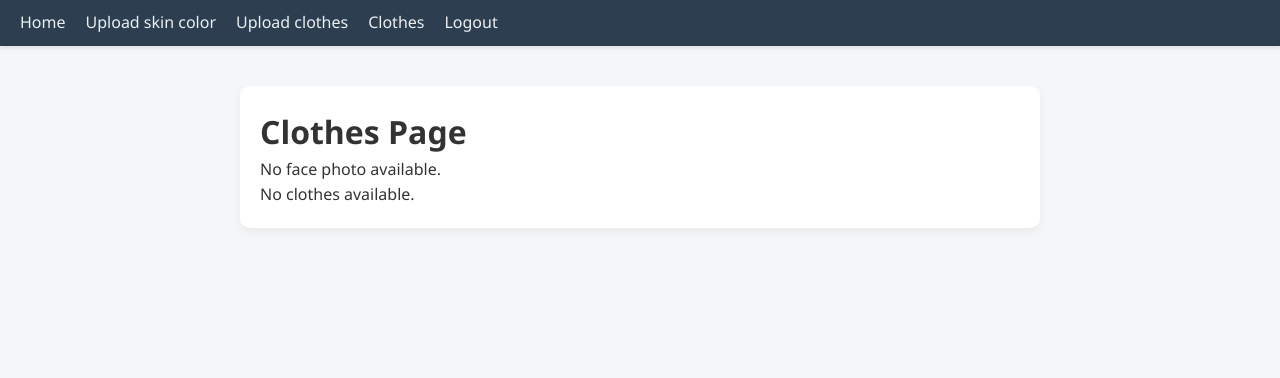
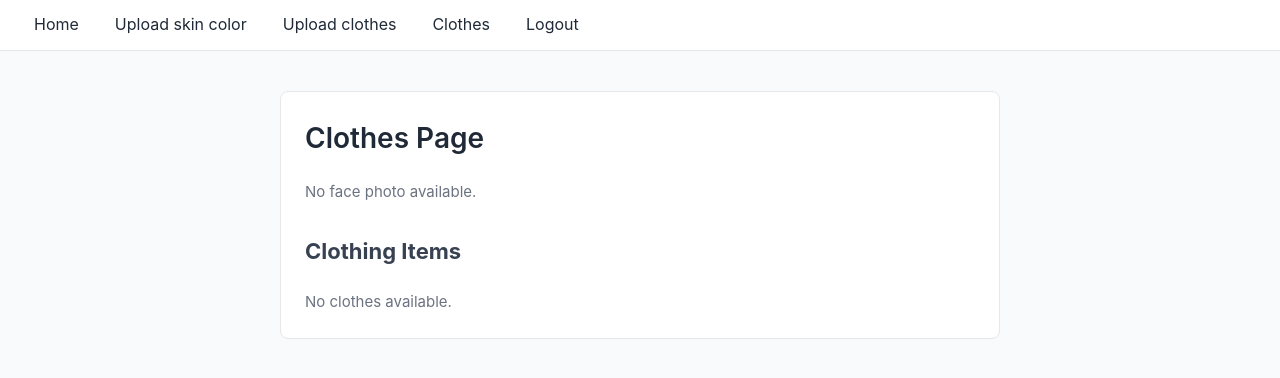
Before and after one commit to UrielMartinez21/Outfit_recommender, a Django app: page /clothing_list/ in a window 1280 px wide. Shown: the top 378 px of the page. Run offline with Django 5.2, Linux system fonts and the light colour scheme; a user stored in the database is signed in; data comes from the database, SQL or seed files in the repository; both versions use the stored data as it was after the commit.

Commit message:
updated of styles

```diff
--- a/core/urls.py
+++ b/core/urls.py
@@ -11,4 +11,6 @@ urlpatterns = [
     path('upload_skincolor/', views.upload_skincolor, name='upload_skincolor'),
     path('upload_clothing/', views.upload_clothing, name='upload_clothing'),
     path('clothing_list/', views.clothing_list, name='clothing_list'),
+    # Crud operations for clothing items
+    path('clothing_list/<int:id>/delete/', views.clothing_delete, name='clothing_delete'),
 ]
--- a/core/views.py
+++ b/core/views.py
@@ -1,5 +1,5 @@
 from django.http import HttpResponse
-from django.shortcuts import render, redirect
+from django.shortcuts import render, redirect, get_object_or_404
 from django.contrib.auth.decorators import login_required
 from django.contrib.auth import authenticate, login, logout
 
@@ -97,3 +97,17 @@ def clothing_list(request):
     face_photo = SkinTone.objects.filter(user=request.user).first()
     clothing_items = ClothingItem.objects.filter(user=request.user).all()
     return render(request, 'core/clothing_list.html', {'face_photo': face_photo, 'clothing_items': clothing_items})
+
+
+@login_required()
+def clothing_delete(request, id):
+    clothing_item = get_object_or_404(ClothingItem, id=id, user=request.user)
+    if request.method == 'POST':
+        # delete the clothing item from the database
+        clothing_item.delete()
+
+        # delete the image file from the filesystem
+        clothing_item.image.delete(save=False)
+
+        return redirect('clothing_list')
+    return render(request, 'core/crud_clothes/confirm_delete.html', {'item': clothing_item})
--- a/static/css/base.css
+++ b/static/css/base.css
@@ -1,116 +1,121 @@
-/* ── Reset and base styles ───────────────────── */
+/* ── Reset and base ───────────────────────────── */
 * {
-    box-sizing: border-box;
     margin: 0;
     padding: 0;
+    box-sizing: border-box;
 }
 
 body {
-    font-family: 'Segoe UI', Tahoma, Geneva, Verdana, sans-serif;
-    background-color: #f4f6f8;
-    color: #333;
+    font-family: 'Inter', 'Segoe UI', sans-serif;
+    background-color: #f9fafb;
+    color: #1f2937;
+    font-size: 16px;
     line-height: 1.6;
-    padding: 0;
-    margin: 0;
 }
 
-/* ── Navigation menu ─────────────────────────── */
+/* ── Navigation Menu ──────────────────────────── */
 .menu {
-    background-color: #2c3e50;
-    padding: 10px 20px;
-    box-shadow: 0 2px 4px rgba(0,0,0,0.1);
+    background-color: #ffffff;
+    border-bottom: 1px solid #e5e7eb;
+    padding: 12px 24px;
 }
 
 .menu nav ul {
     list-style: none;
     display: flex;
-    gap: 20px;
+    gap: 16px;
 }
 
 .menu nav ul li a {
-    color: #ecf0f1;
+    color: #1f2937;
     text-decoration: none;
-    font-weight: 500;
-    transition: color 0.2s;
+    padding: 6px 10px;
+    border-radius: 6px;
+    transition: background-color 0.2s;
 }
 
 .menu nav ul li a:hover {
-    color: #1abc9c;
+    background-color: #f3f4f6;
 }
 
-/* ── Content area ────────────────────────────── */
+/* ── Page Content ─────────────────────────────── */
 .content {
-    max-width: 800px;
+    max-width: 720px;
     margin: 40px auto;
-    padding: 20px;
+    padding: 24px;
     background-color: #ffffff;
-    border-radius: 10px;
-    box-shadow: 0 4px 8px rgba(0,0,0,0.05);
+    border: 1px solid #e5e7eb;
+    border-radius: 8px;
 }
 
-/* ── Forms ───────────────────────────────────── */
+/* ── Forms ────────────────────────────────────── */
 form {
     display: flex;
     flex-direction: column;
-    gap: 15px;
+    gap: 16px;
 }
 
 form label {
-    font-weight: 600;
+    font-weight: 500;
+    color: #374151;
 }
 
 form input[type="file"],
 form input[type="text"],
 form select {
     padding: 10px;
-    border: 1px solid #ccc;
+    border: 1px solid #d1d5db;
     border-radius: 6px;
+    background-color: #ffffff;
+    font-size: 15px;
 }
 
 form button {
-    background-color: #1abc9c;
+    background-color: #3b82f6;
     color: white;
     border: none;
     padding: 12px;
     border-radius: 6px;
     cursor: pointer;
-    font-weight: bold;
+    font-weight: 500;
     transition: background-color 0.3s;
 }
 
 form button:hover {
-    background-color: #16a085;
+    background-color: #2563eb;
 }
 
-/* ── Table styles ────────────────────────────── */
+/* ── Table ────────────────────────────────────── */
 table {
     width: 100%;
     border-collapse: collapse;
     margin-top: 20px;
+    font-size: 15px;
 }
 
 table th,
 table td {
-    padding: 10px;
-    border: 1px solid #ddd;
-    text-align: left;
+    padding: 12px;
+    border-bottom: 1px solid #e5e7eb;
 }
 
 table th {
-    background-color: #f0f0f0;
+    background-color: #f3f4f6;
+    text-align: left;
+    font-weight: 600;
 }
 
-/* ── Messages or alerts ──────────────────────── */
+/* ── Alerts / Messages ────────────────────────── */
 .message {
-    padding: 10px;
-    background-color: #dff0d8;
-    border-left: 5px solid #3c763d;
-    color: #3c763d;
+    padding: 12px;
+    background-color: #e0f2fe;
+    border-left: 4px solid #38bdf8;
+    color: #0369a1;
     margin-bottom: 20px;
     border-radius: 6px;
 }
 
-/* ── Responsive ──────────────────────────────── */
+/* ── Responsive ───────────────────────────────── */
 @media (max-width: 600px) {
     .menu nav ul {
         flex-direction: column;
@@ -118,6 +123,6 @@ table th {
 
     .content {
         margin: 20px;
-        padding: 15px;
+        padding: 16px;
     }
 }
--- /dev/null
+++ b/static/css/clothing_list.css
@@ -0,0 +1,65 @@
+/* ── Page Heading ───────────────────────────── */
+h1 {
+    font-size: 28px;
+    font-weight: 600;
+    margin-bottom: 20px;
+    color: #1f2937;
+}
+
+h2 {
+    font-size: 22px;
+    margin-top: 30px;
+    margin-bottom: 16px;
+    color: #374151;
+}
+
+/* ── Clothing List Grid ─────────────────────── */
+.clothing-list {
+    display: grid;
+    grid-template-columns: repeat(auto-fit, minmax(220px, 1fr));
+    gap: 24px;
+    margin-top: 20px;
+}
+
+/* ── Individual Clothing Item ───────────────── */
+.clothing-item {
+    background-color: #ffffff;
+    border: 1px solid #e5e7eb;
+    border-radius: 10px;
+    padding: 16px;
+    text-align: center;
+    box-shadow: 0 2px 6px rgba(0,0,0,0.03);
+    transition: box-shadow 0.3s ease;
+}
+
+.clothing-item:hover {
+    box-shadow: 0 4px 12px rgba(0,0,0,0.08);
+}
+
+.clothing-item img {
+    max-width: 100%;
+    border-radius: 6px;
+    margin-bottom: 12px;
+}
+
+/* ── Delete Button / Link ───────────────────── */
+.clothing-item a {
+    display: inline-block;
+    padding: 8px 14px;
+    background-color: #ef4444;
+    color: #ffffff;
+    font-weight: 500;
+    border-radius: 6px;
+    text-decoration: none;
+    transition: background-color 0.3s ease;
+}
+
+.clothing-item a:hover {
+    background-color: #dc2626;
+}
+
+/* ── No Data Text ───────────────────────────── */
+p {
+    color: #6b7280;
+    font-size: 15px;
+}
--- a/templates/base.html
+++ b/templates/base.html
@@ -7,6 +7,9 @@
     <meta name="viewport" content="width=device-width, initial-scale=1.0">
     <title>OR - {% block title %}{% endblock %}</title>
     <link rel="stylesheet" href="{% static 'css/base.css' %}">
+
+    {% block styles %}{% endblock  %}
+
 </head>
 <body>
     {% if request.user.is_authenticated %}
--- a/templates/core/clothing_list.html
+++ b/templates/core/clothing_list.html
@@ -1,20 +1,30 @@
 {% extends 'base.html' %}
+{% load static %}
 
 {% block title %}Clothes{% endblock  %}
+
+{% block styles %}
+    <link rel="stylesheet" href="{% static 'css/clothing_list.css' %}">
+{% endblock %}
 
 {% block content %}
     <h1>Clothes Page</h1>
     {% if face_photo %}
+        <h2>Face Photo</h2>
         <img src="{{ face_photo.image.url }}" alt="Image of {{ face_photo.user }}" style="width: 200px; height: auto;">
-        <p>{{ face_photo.color_hex }}</p>
     {% else %}
         <p>No face photo available.</p>
     {% endif %}
 
-    {% for clothes in clothing_items %}
-        <img src="{{ clothes.image.url }}" alt="Clothes of {{ clothes.user }}" style="width: 200px; height: auto;">
-        <p>{{ clothes.color_hex }}</p>
-    {% empty %}
-        <p>No clothes available.</p>
-    {% endfor %}
+    <h2>Clothing Items</h2>
+    <div class="clothing-list">
+        {% for clothes in clothing_items %}
+            <div class="clothing-item">
+                <img src="{{ clothes.image.url }}" alt="Clothes of {{ clothes.user }}" style="width: 200px; height: auto;">
+                <a href="{% url 'clothing_delete' clothes.id %}">Delete Item</a>
+            </div>
+        {% empty %}
+            <p>No clothes available.</p>
+        {% endfor %}
+    </div>
 {% endblock %}
```
Also changed, not shown: templates/core/crud_clothes/confirm_delete.html (added, +15 -0 lines), db.sqlite3.
